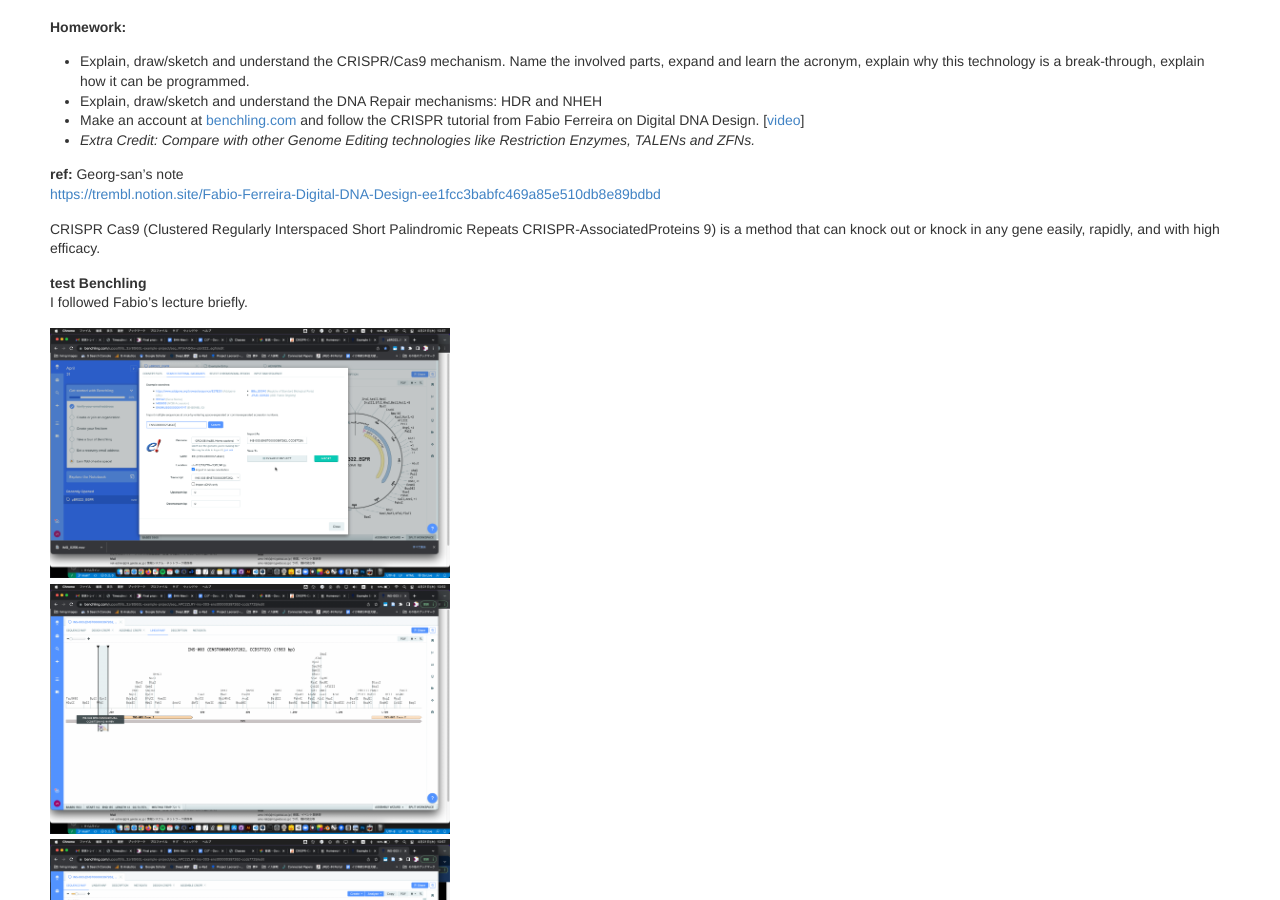
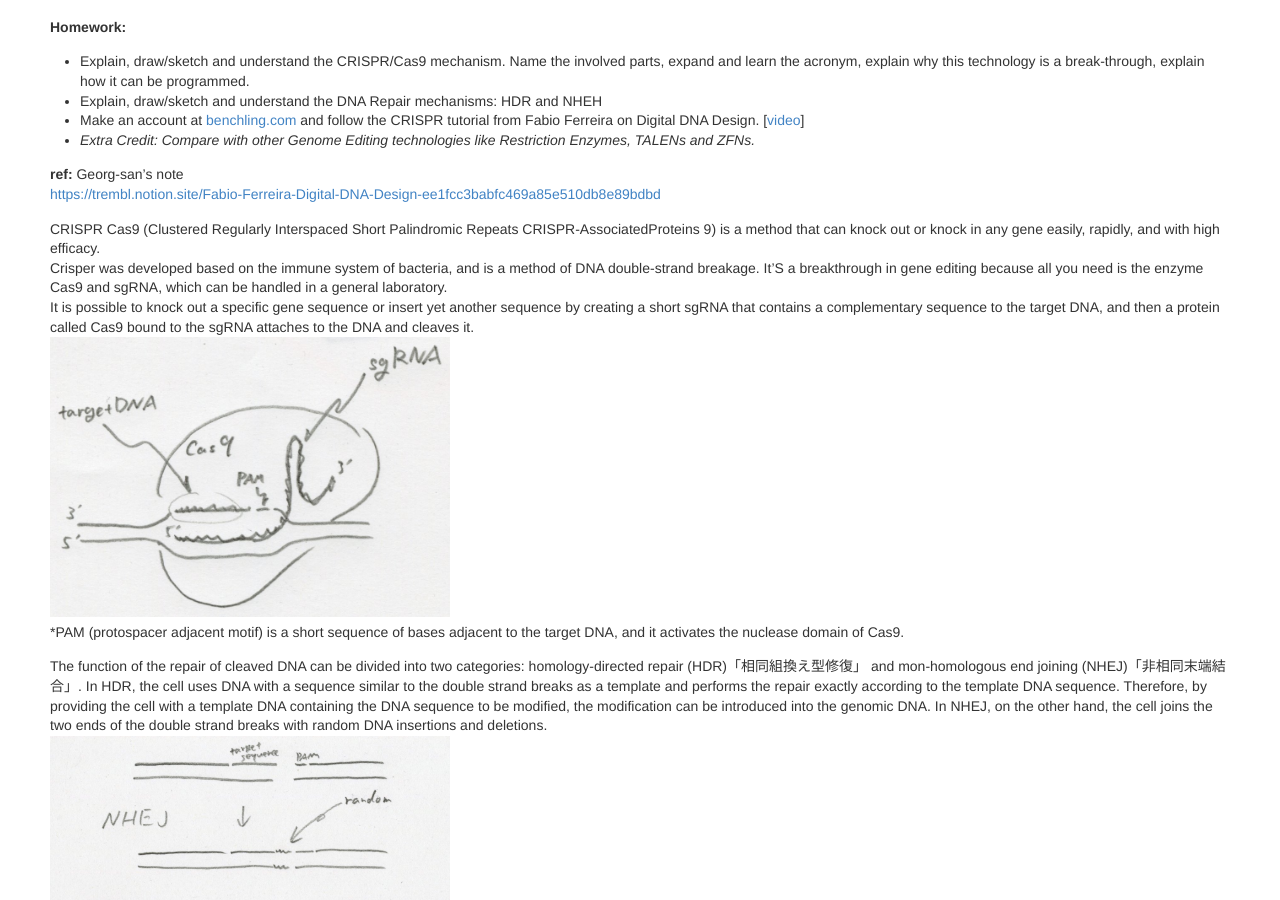
Before and after one commit to juppoyokokawa/bha22, a Jekyll site: the page built from _posts/2022-04-14-week7_01.md, in a window 1280 px wide and 900 px high, scrolled down 233 px. Built offline with Jekyll 4.4.1, drawn with Linux system fonts in a browser that asks for light colours.

Commit message:
[update]：week7

```diff
--- a/_posts/2022-04-14-week7_01.md
+++ b/_posts/2022-04-14-week7_01.md
@@ -15,6 +15,14 @@
 
 
 CRISPR Cas9 (Clustered Regularly Interspaced Short Palindromic Repeats CRISPR-AssociatedProteins 9) is a method that can knock out or knock in any gene easily, rapidly, and with high efficacy.
+Crisper was developed based on the immune system of bacteria, and is a method of DNA double-strand breakage. It'S a breakthrough in gene editing because all you need is the enzyme Cas9 and sgRNA, which can be handled in a general laboratory.
+It is possible to knock out a specific gene sequence or insert yet another sequence by creating a short sgRNA that contains a complementary sequence to the target DNA, and then a protein called Cas9 bound to the sgRNA attaches to the DNA and cleaves it.
+<img src="{{ site.baseurl }}/images/week7sum-04.jpg" alt="" width="400"/>
+*PAM (protospacer adjacent motif) is a short sequence of bases adjacent to the target DNA, and it activates the nuclease domain of Cas9.
+
+The function of the repair of cleaved DNA can be divided into two categories: homology-directed repair (HDR)「相同組換え型修復」 and mon-homologous end joining (NHEJ)「非相同末端結合」. In HDR, the cell uses DNA with a sequence similar to the double strand breaks as a template and performs the repair exactly according to the template DNA sequence. Therefore, by providing the cell with a template DNA containing the DNA sequence to be modified, the modification can be introduced into the genomic DNA. In NHEJ, on the other hand, the cell joins the two ends of the double strand breaks with random DNA insertions and deletions.
+<img src="{{ site.baseurl }}/images/week7sum-05.jpg" alt="" width="400"/>
+
 
 **test Benchling**
 I followed Fabio's lecture briefly.
```
Also changed, not shown: images/week7sum-04.jpg (added), images/week7sum-05.jpg (added).
